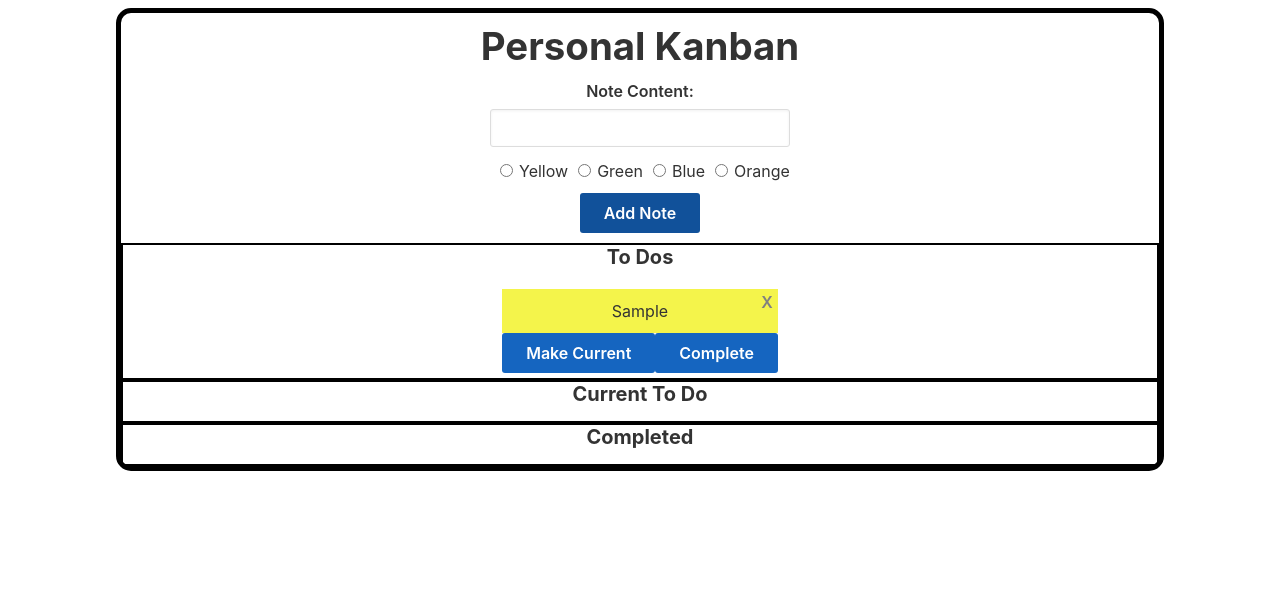
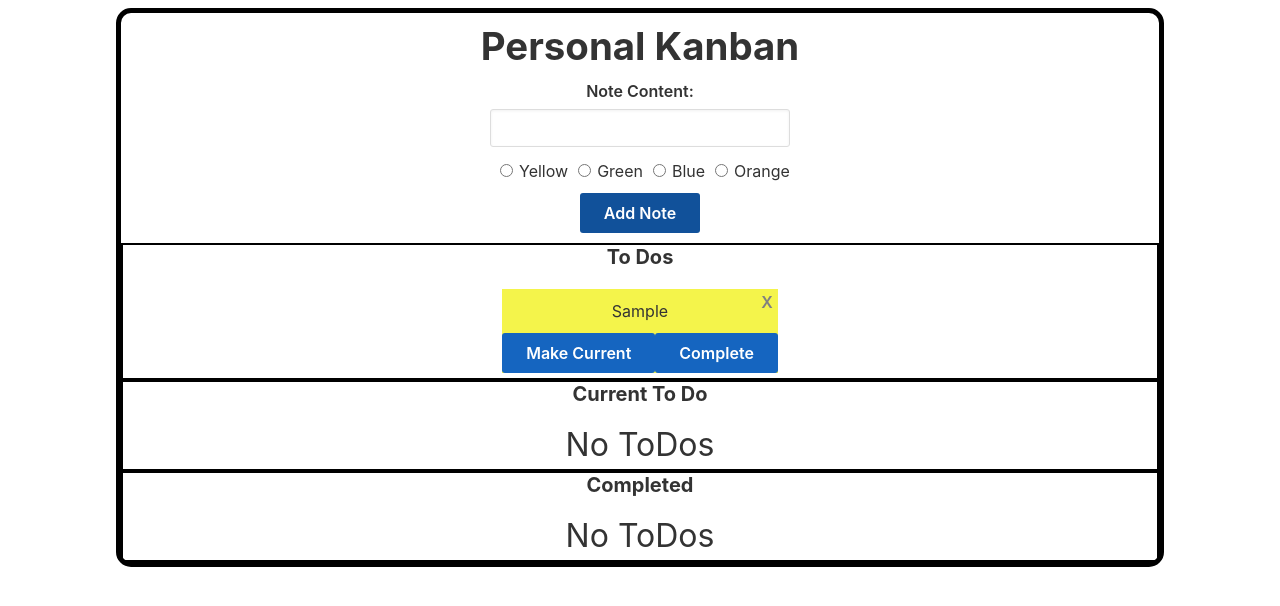
Before and after one commit to thejasonfile/personalKanban, a React (Create React App) app: page / in a window 1280 px wide. Both pictures are taken after typing "Sample" into the empty fields and a click on the input "Add Note". Shown: the top 606 px of the page. Built offline with nearby package versions, Linux system fonts and the light colour scheme.

Commit message:
more note styling

```diff
--- a/src/assets/css/app.css
+++ b/src/assets/css/app.css
@@ -237,7 +237,8 @@ header {
 /* box.sass */
 .box {
   display: flex;
-  flex-direction: column; }
+  flex-direction: column;
+  border: 2px solid black; }
   .box .notes {
     display: flex;
     justify-content: space-around;
@@ -258,22 +259,17 @@ header {
       background-color: rgba(0, 0, 0, 0.25);
       color: white; }
 
-/* boxes.sass */
-.box {
-  border: 2px solid black; }
-
 /* notes.sass */
-.yellow {
+.notes .yellow {
   background-color: #f4f44b; }
-
-.green {
+.notes .green {
   background-color: #0bc31b; }
-
-.blue {
+.notes .blue {
   background-color: #69dfe6; }
-
-.orange {
+.notes .orange {
   background-color: #ffc355; }
+.notes .noNotes {
+  font-size: 32px; }
 
 /* error.sass */
 .error {
--- a/src/assets/sass/2-layouts/_box.sass
+++ b/src/assets/sass/2-layouts/_box.sass
@@ -3,6 +3,7 @@
 .box
   display: flex
   flex-direction: column
+  border: 2px solid black
 
   .notes
     display: flex
--- a/src/assets/sass/2-layouts/_header.sass
+++ b/src/assets/sass/2-layouts/_header.sass
@@ -3,5 +3,5 @@
 header
   text-align: center
   h1
-    font-size: $font-base * 2.4
+    font-size: $base-font * 2.4
     margin: 10px
--- a/src/assets/sass/3-modules/_boxes.sass
+++ /dev/null
@@ -1,4 +0,0 @@
-/* boxes.sass */
-
-.box
-  border: 2px solid black
--- a/src/assets/sass/3-modules/_modules-dir.sass
+++ b/src/assets/sass/3-modules/_modules-dir.sass
@@ -1,4 +1,3 @@
-@import 'boxes'
 @import 'notes'
 @import 'error'
 @import 'contentForm'
--- a/src/assets/sass/3-modules/_notes.sass
+++ b/src/assets/sass/3-modules/_notes.sass
@@ -1,13 +1,17 @@
 /* notes.sass */
 
-.yellow
-  background-color: $yellowNote
+.notes
+  .yellow
+    background-color: $yellowNote
 
-.green
-  background-color: $greenNote
+  .green
+    background-color: $greenNote
 
-.blue
-  background-color: $blueNote
+  .blue
+    background-color: $blueNote
 
-.orange
-  background-color: $orangeNote
+  .orange
+    background-color: $orangeNote
+
+  .noNotes
+    font-size: $base-font * 2
--- a/src/assets/sass/_variables.sass
+++ b/src/assets/sass/_variables.sass
@@ -1,5 +1,5 @@
 //FONTS
-$font-base: 16px
+$base-font: 16px
 
 //COLORS
 $yellowNote: rgba(244,244,75,1)
--- a/src/components/App.js
+++ b/src/components/App.js
@@ -82,6 +82,7 @@ class App extends Component {
   //RENDER FUNCTIONS
   renderToDoList(status) {
     let toDoList = this.getArray(status);
+    if (toDoList.length > 0) {
       if (status === 'open') {
         return toDoList.map((todo) => {
           return (
@@ -167,6 +168,9 @@ class App extends Component {
           )
         })
       }
+    } else {
+      return (<div className='noNotes'>No ToDos</div>)
+    }
   }
 
   render () {
--- a/src/components/ToDoItem.js
+++ b/src/components/ToDoItem.js
@@ -1,9 +1,10 @@
 import React from 'react';
 
 const ToDoItem = (props) => {
+  let allClasses = `noteContent ${props.color}`
   return (
-    <div className='noteContent'>
-      <li key={props.id} className={props.color}>{props.content}</li>
+    <div className={allClasses} >
+      <li key={props.id}>{props.content}</li>
       <div className='noteButtons'>
         {props.children}
       </div>
```
Also changed, not shown: 1 other file (tests, documents, lock files or other folders). Lines whose indentation alone changed are shown as unchanged.
